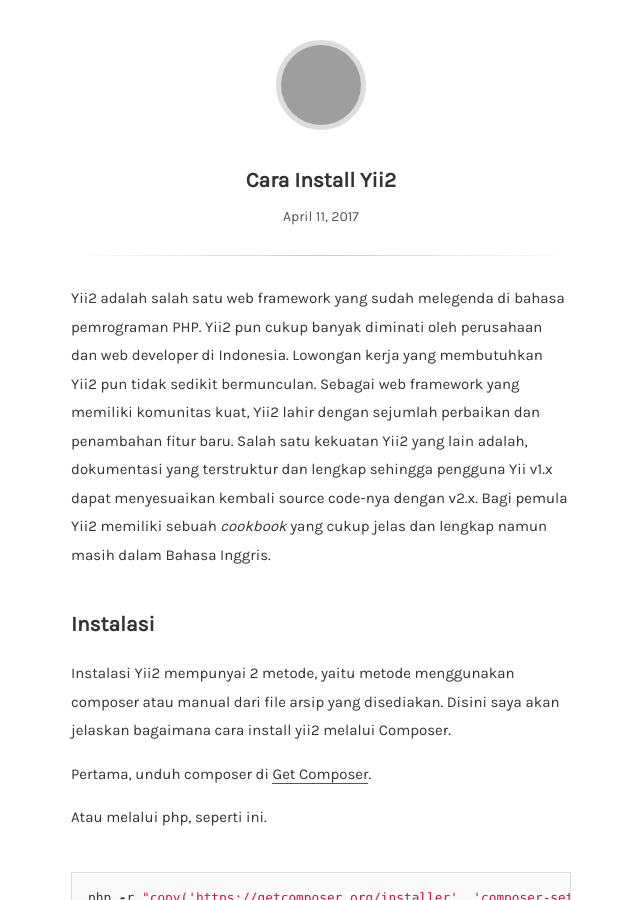
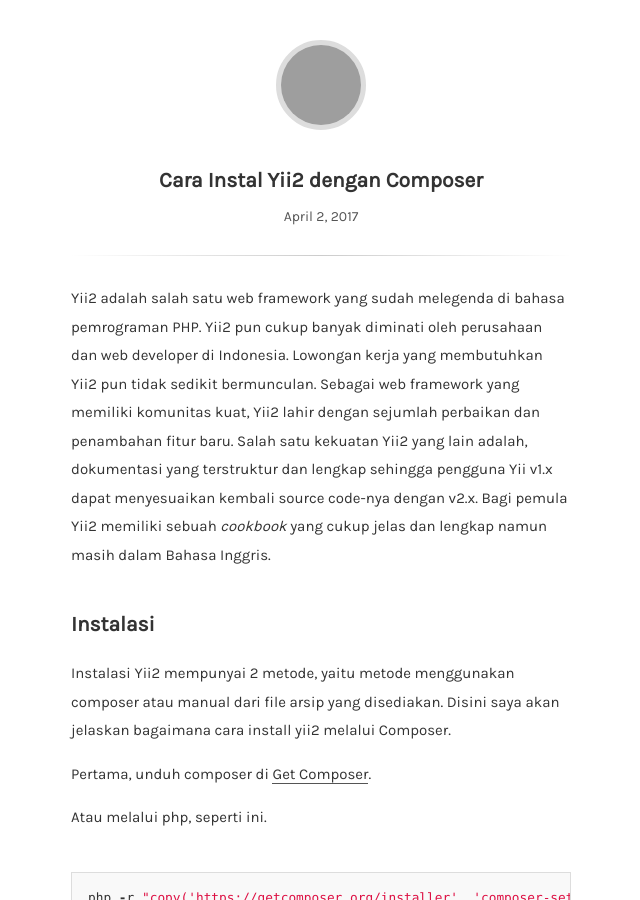
Before and after one commit to isfaaghyth/backup.isfaaghyth.github.io, a Jekyll site: the page built from _posts/2017-04-11-cara-install-yii2.md, in a window 1280 px wide and 900 px high, cut to the strip 0-900 px from the top of the window. Shown: the whole strip, without its empty margins (319-959 px from the left). Built offline with Jekyll 4.4.1, drawn with Linux system fonts in a browser that asks for light colours; grey boxes are pictures that could not be loaded.

Commit message:
tambah header di yii2

```diff
--- a/_posts/2017-04-11-cara-install-yii2.md
+++ b/_posts/2017-04-11-cara-install-yii2.md
@@ -1,3 +1,10 @@
+---
+layout:     post
+title:      Cara Instal Yii2 dengan Composer
+date:       2017-04-02
+summary:
+categories: Web
+---
 Yii2 adalah salah satu web framework yang sudah melegenda di bahasa pemrograman PHP. Yii2 pun cukup banyak diminati oleh perusahaan dan web developer di Indonesia. Lowongan kerja yang membutuhkan Yii2 pun tidak sedikit bermunculan. Sebagai web framework yang memiliki komunitas kuat, Yii2 lahir dengan sejumlah perbaikan dan penambahan fitur baru. Salah satu kekuatan Yii2 yang lain adalah, dokumentasi yang terstruktur dan lengkap sehingga pengguna Yii v1.x dapat menyesuaikan kembali source code-nya dengan v2.x. Bagi pemula Yii2 memiliki sebuah _cookbook_ yang cukup jelas dan lengkap namun masih dalam Bahasa Inggris.
 
 ## Instalasi
```
